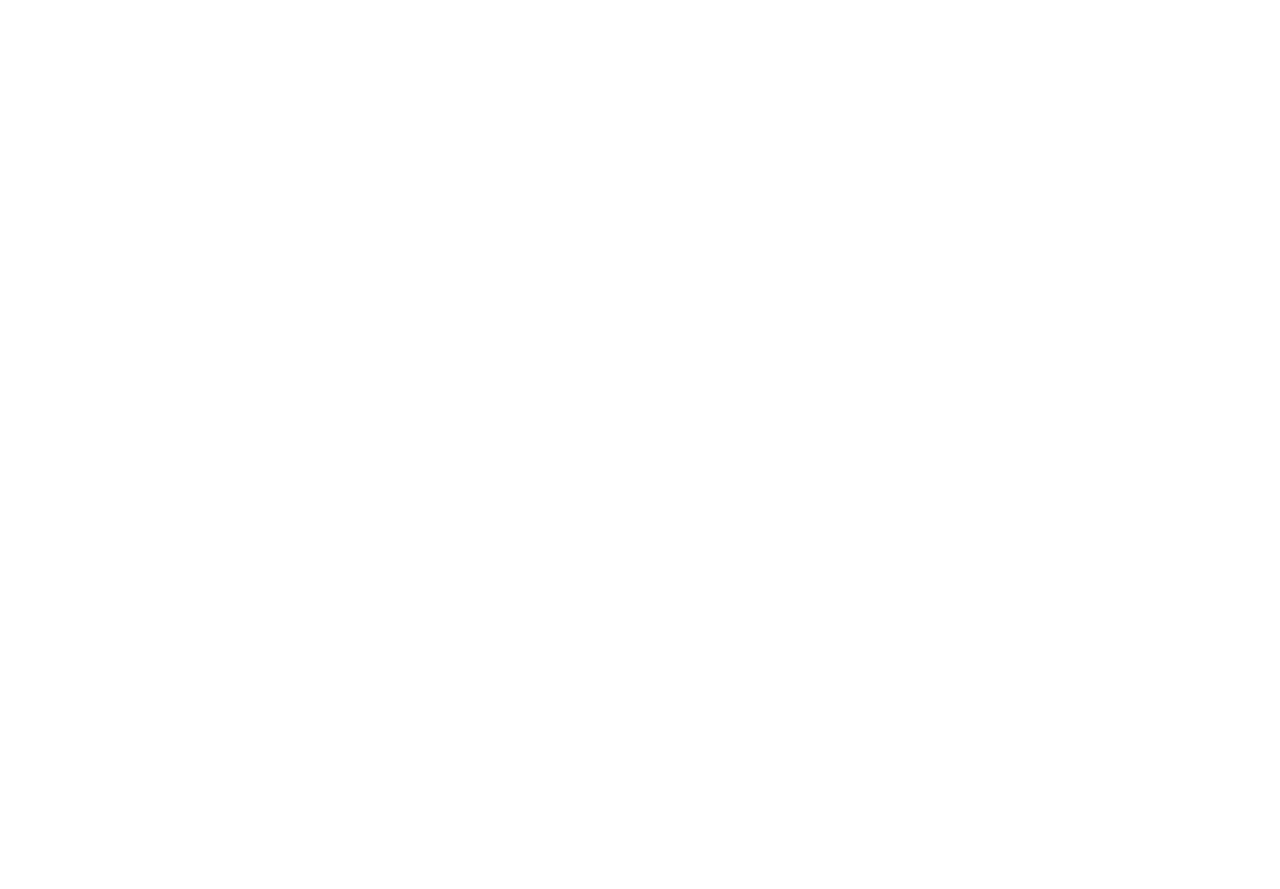
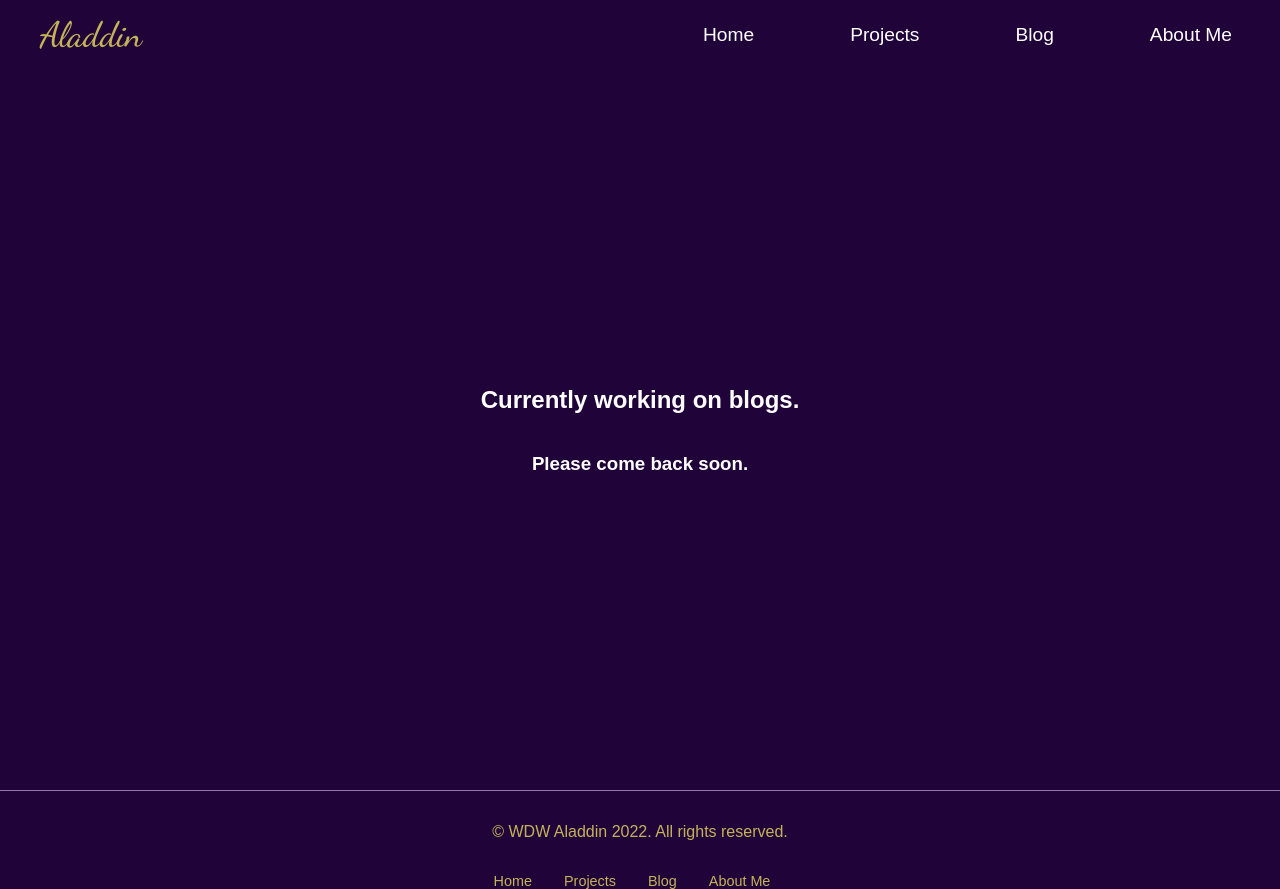
Before and after one commit to CSF2223/studentportfolio-rodriguezolivia, a plain HTML site: page blog.html in a window 1280 px wide. Before the commit the page ends 800 px from the top, so only its background shows below. Drawn offline with Linux system fonts and the light colour scheme.

Commit message:
4.9, 4.10

```diff
--- a/aboutMe.html
+++ b/aboutMe.html
@@ -0,0 +1,57 @@
+<!DOCTYPE html>
+<html lang="en">
+<head>
+    <meta charset="UTF-8">
+    <meta name="viewport" content="width=device-width, initial-scale=1.0">
+    <meta http-equiv="X-UA-Compatible" content="ie=edge">
+   <link rel="stylesheet" href="style.css" type="text/css" >
+    <link rel="stylesheet" href="nav.css" type="text/css" >
+    <title>About Me</title>
+</head>
+<body>
+
+    <!-- Navigation Menu -->
+    <nav class="navbar">
+        <!-- logo -->
+        <div class= "logo">Aladdin</div>
+        <!-- hamburger toggle -->
+        <a href="#" class="toggle-button">
+            <span class= "bar"></span>
+            <span class= "bar"></span>
+            <span class= "bar"></span>
+        </a>
+        <!-- page navigation links -->
+        <div class="navbar-links">
+            <ul>
+                <li><a href="index.html">Home</a></li>
+                <li><a href="projects.html">Projects</a></li>
+                <li><a href="blog.html">Blog</a></li>
+                <li><a href="aboutMe.html">About Me</a></li>
+            </ul> <!-- close ul list -->
+        </div>  <!-- close navbar links class -->
+    </nav>  <!-- close navbar class -->
+
+    <section class="filler">
+        <h1>To be completed by students.</h1>
+        <h3>On their personal student portfolio.</h3>
+    </section>
+
+
+<footer>
+    <p class="copyright">&copy; WDW Aladdin 2022. All rights reserved.</p>
+    <ul class="bottomNav">
+        <li><a href="index.html">Home</a></li>
+        <li class="divder"></li>
+        <li><a href="projects.html">Projects</a></li>
+        <li class="divder"></li>
+        <li><a href="Blog.html">Blog</a></li>
+        <li class="divder"></li>
+        <li><a href="aboutMe.html">About Me</a></li>
+        <li class="divder"></li>
+    </ul>
+</footer>
+
+
+<script type="text/javascript" src="script.js"></script>
+</body>
+</html>
--- a/blog.html
+++ b/blog.html
@@ -0,0 +1,57 @@
+<!DOCTYPE html>
+<html lang="en">
+<head>
+    <meta charset="UTF-8">
+    <meta name="viewport" content="width=device-width, initial-scale=1.0">
+    <meta http-equiv="X-UA-Compatible" content="ie=edge">
+   <link rel="stylesheet" href="style.css" type="text/css" >
+    <link rel="stylesheet" href="nav.css" type="text/css" >
+    <title>Aladdin's Blog</title>
+</head>
+<body>
+
+    <!-- Navigation Menu -->
+    <nav class="navbar">
+        <!-- logo -->
+        <div class= "logo">Aladdin</div>
+        <!-- hamburger toggle -->
+        <a href="#" class="toggle-button">
+            <span class= "bar"></span>
+            <span class= "bar"></span>
+            <span class= "bar"></span>
+        </a>
+        <!-- page navigation links -->
+        <div class="navbar-links">
+            <ul>
+                <li><a href="index.html">Home</a></li>
+                <li><a href="projects.html">Projects</a></li>
+                <li><a href="blog.html">Blog</a></li>
+                <li><a href="aboutMe.html">About Me</a></li>
+            </ul> <!-- close ul list -->
+        </div>  <!-- close navbar links class -->
+    </nav>  <!-- close navbar class -->
+
+    <section class="filler">
+        <h1>Currently working on blogs.</h1>
+        <h3>Please come back soon.</h3>
+    </section>
+
+
+<footer>
+    <p class="copyright">&copy; WDW Aladdin 2022. All rights reserved.</p>
+    <ul class="bottomNav">
+        <li><a href="index.html">Home</a></li>
+        <li class="divder"></li>
+        <li><a href="projects.html">Projects</a></li>
+        <li class="divder"></li>
+        <li><a href="Blog.html">Blog</a></li>
+        <li class="divder"></li>
+        <li><a href="aboutMe.html">About Me</a></li>
+        <li class="divder"></li>
+    </ul>
+</footer>
+
+
+<script type="text/javascript" src="script.js"></script>
+</body>
+</html>
--- a/nav.css
+++ b/nav.css
@@ -68,6 +68,32 @@ black: #000
     border-radius: 10px;
 }
 
+.bottomNav{
+    margin: 0;
+    padding: 0;
+    display: flex;
+    justify-content: center;
+    align-items: center;
+}
+
+.bottomNav li {
+    list-style: none;
+    font-size: 0.9rem;
+    padding: 0 0.5rem;
+}
+.bottomNav li a {
+    text-decoration: none;
+    color: #c5b35b;
+    display: block;
+}
+
+
+
+
+
+
+
+
 
 @media (max-width: 800px) {
     .toggle-button {
--- a/style.css
+++ b/style.css
@@ -143,13 +143,37 @@ body {
     padding: 1.5rem;
 }
 
+footer {
+    text-align:center;
+    color: #c5b35b;
+    margain: 18rem 0;
+    border-top: 1px solid #9277AC;
+}
+
+.copyright {
+    margin: 1rem;
+    padding: 1rem;
+    font-size: 1rem;
+    color: #c5b35b;
+    display: block;
+}
+
+.filler{
+    display: flex;
+    flex-direction: column;
+    justify-content: center;
+    align-items: center;
+    margin: 0;
+    height: 90vh;
+
+}
 
 @media (min-width: 800px) {
     .hero {
         flex-direction: row;
         justify-content: space-evenly;
         align-items: center;
-        height: 90vh;
+        height: 80vh;
     }
 
     .heroText {
```
Also changed, not shown: index.html (+15 -0 lines), projects.html (+14 -1 lines).
